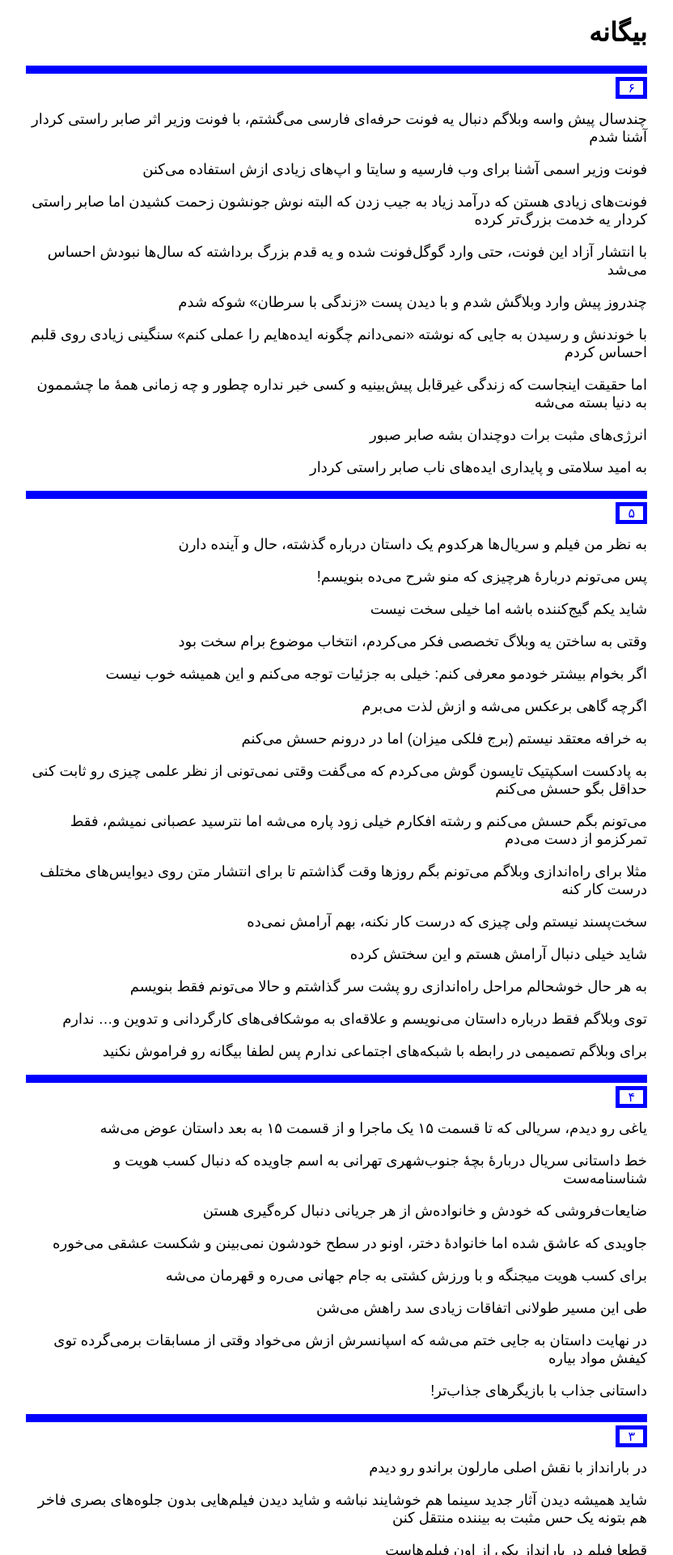
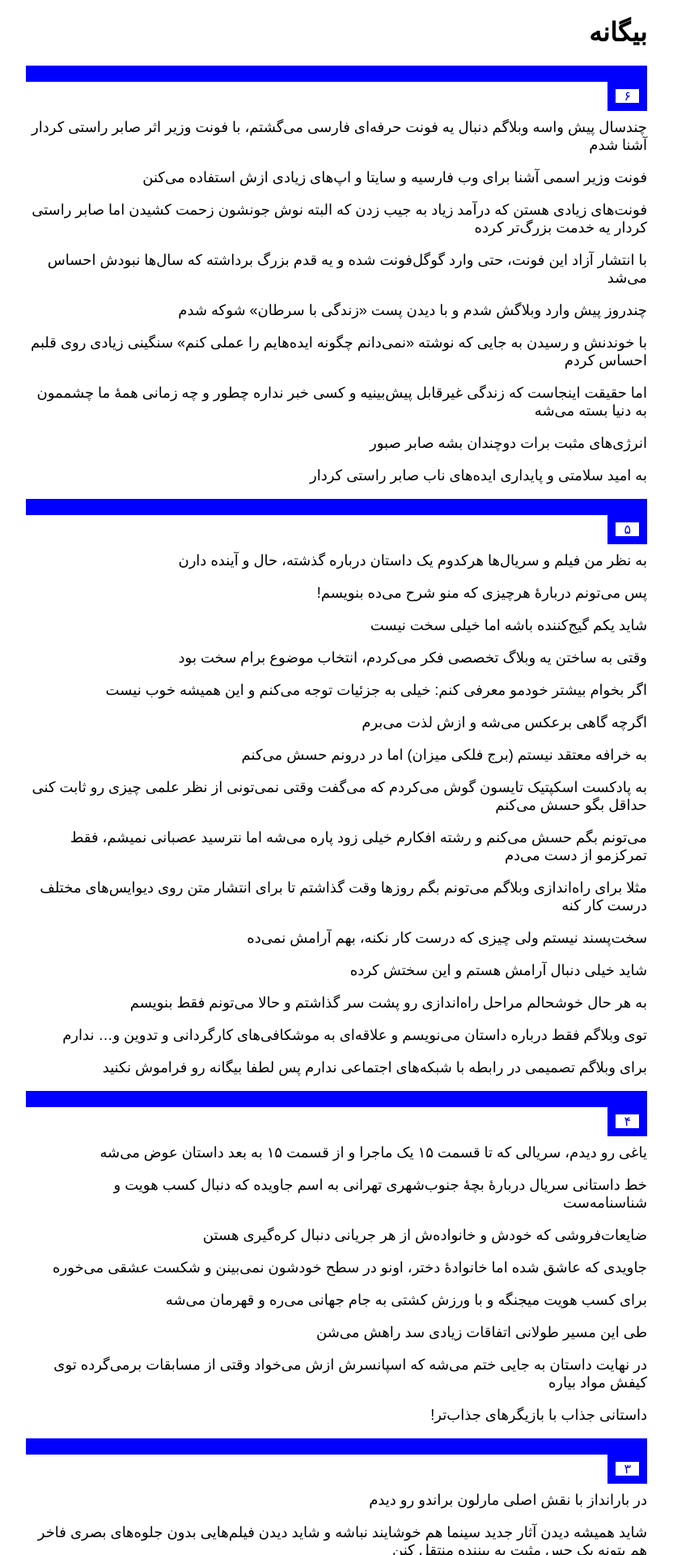
Before and after one commit to darkblog/darkblog.github.io, a Jekyll site: the page built from index.html, in a window 1280 px wide. Shown: the top 1920 px of the page at 81% size, without its empty margins (224-1056 px from the left). Built offline with Jekyll 4.4.1, drawn with Linux system fonts in a browser that asks for light colours.

Commit message:
Update index.html

```diff
--- a/index.html
+++ b/index.html
@@ -9,7 +9,7 @@
 <meta charset="utf-8">
 <meta name="viewport" content="width=device-width, initial-scale=1">
 <link rel="canonical" href="https://biganeh.com/">
-<style>body{font-family:sans-serif;margin:auto;padding:0 1.25em 0 1.25em;max-width:48em}p{font-size:large}a{text-decoration:none}a,hr{border:thick solid blue;padding:0 10px 0 10px}</style>
+<style>body{font-family:sans-serif;margin:auto;padding:0 1.25em 0 1.25em;max-width:48em}p{font-size:large}a{text-decoration:none}a,hr{border:10px solid blue;padding:0 10px 0 10px}</style>
 </head>
 <body>
 <h1>بیگانه</h1>
```
